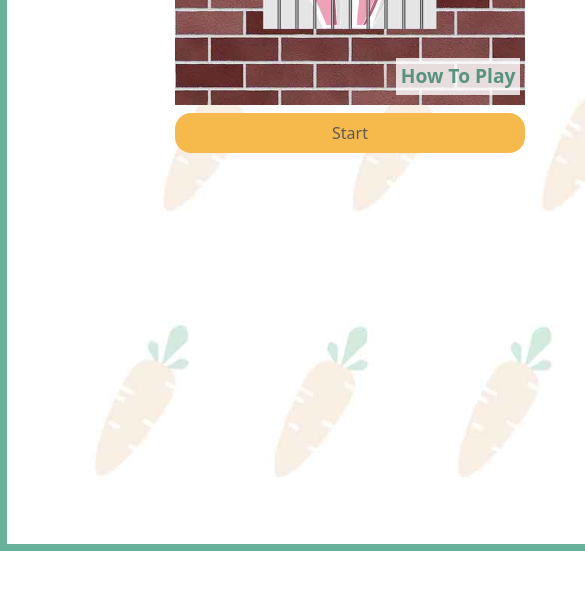
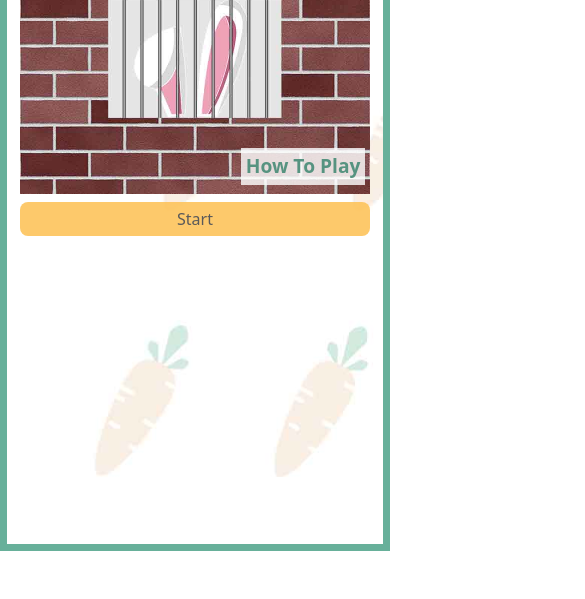
Before and after one commit to hyeriyoon/savethebunny, a plain HTML site: page index.html in a window 390 px wide. Shown: the part 245-844 px from the top of the page, 585 px wide, since content can reach past the window. Drawn offline with nearby package versions, Linux system fonts and the light colour scheme.

Commit message:
chagne the css to make it responsive

```diff
--- a/game-project.html
+++ b/index.html
@@ -18,7 +18,7 @@
     <div id="h1AndAudio">
       <h1>Save the Bunny!</h1>
       <!--AUDIO-->
-      <audio src="./audio/enigmatic.mp3" controls loop></audio>
+      <!-- <audio src="./audio/enigmatic.mp3" controls loop></audio> -->
     </div>
 
     <!----------START PAGE---------->
--- a/style/game-project.css
+++ b/style/game-project.css
@@ -1,12 +1,14 @@
 body{
-    width: 700px;
-    height: 780px;
+    min-width: 360px;
+    max-width: 700px;
+    max-height: 780px;
     border: 7px rgb(103, 176, 154) solid;
     left:0;
     right:0;
     margin: 1rem auto;
+    padding: .5rem 0 20rem;
     background-image: url(../image/carrot-bgrd.jpg);
-   background-size: cover;
+    background-size: cover;
 }
 h1{
     color: rgb(103, 176, 154);
@@ -20,6 +22,7 @@ audio{
     position: absolute;
     right: 3rem;
     top:2.5rem;
+    width: 15rem;
 
 }
 #div-name{
@@ -43,11 +46,11 @@ audio{
     color:rgb(90, 90, 90);
 }
 button{
-    padding: .5rem;
+    padding: .3rem .5rem;
     color:rgb(90, 90, 90);
-    background-color: rgb(246, 186, 76);
+    background-color: rgba(253, 195, 88, 0.886);
     border: none;
-    border-radius: 1rem;
+    border-radius: .5rem;
     margin: 0.5rem 0 0 0;
     cursor: pointer;
 }
@@ -63,14 +66,16 @@ button:hover{
     padding: 5rem;
 }
 img{
-    width: 350px;
+    max-width: 350px;
     height: auto;
 }
 #section-level{
     text-align: center;
 }
 #section-guess{
-   margin-left: 200px;
+   /* margin-left: 200px; */
+   width: fit-content;
+   margin: .5rem auto 0;
 }
 #section-game-over{
     text-align: center;
@@ -166,3 +171,10 @@ img{
 h3{
     font-weight: 800;
 }
+
+@media only screen and (max-width: 500px){
+    #section-popup{
+        width: 300px;
+        top: 85%;
+    }
+}
```
